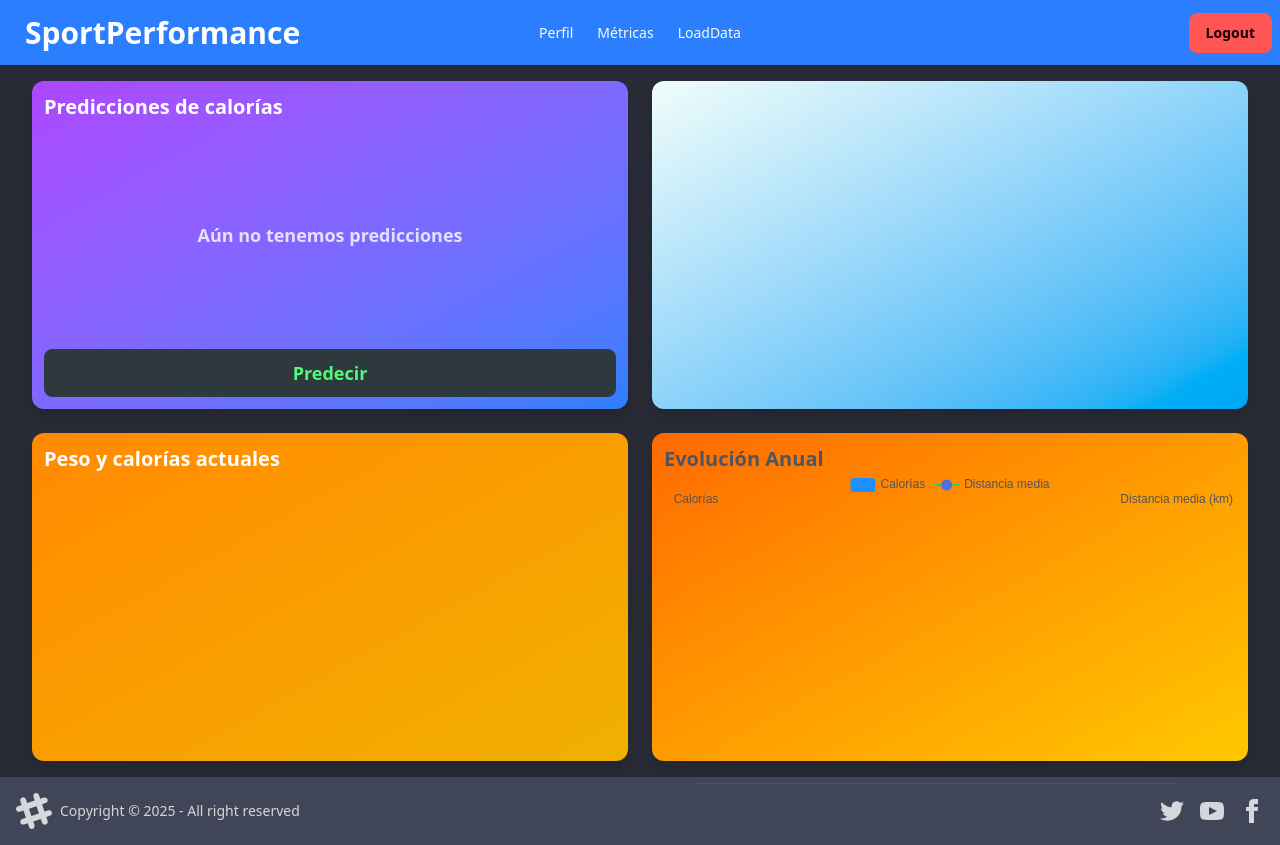
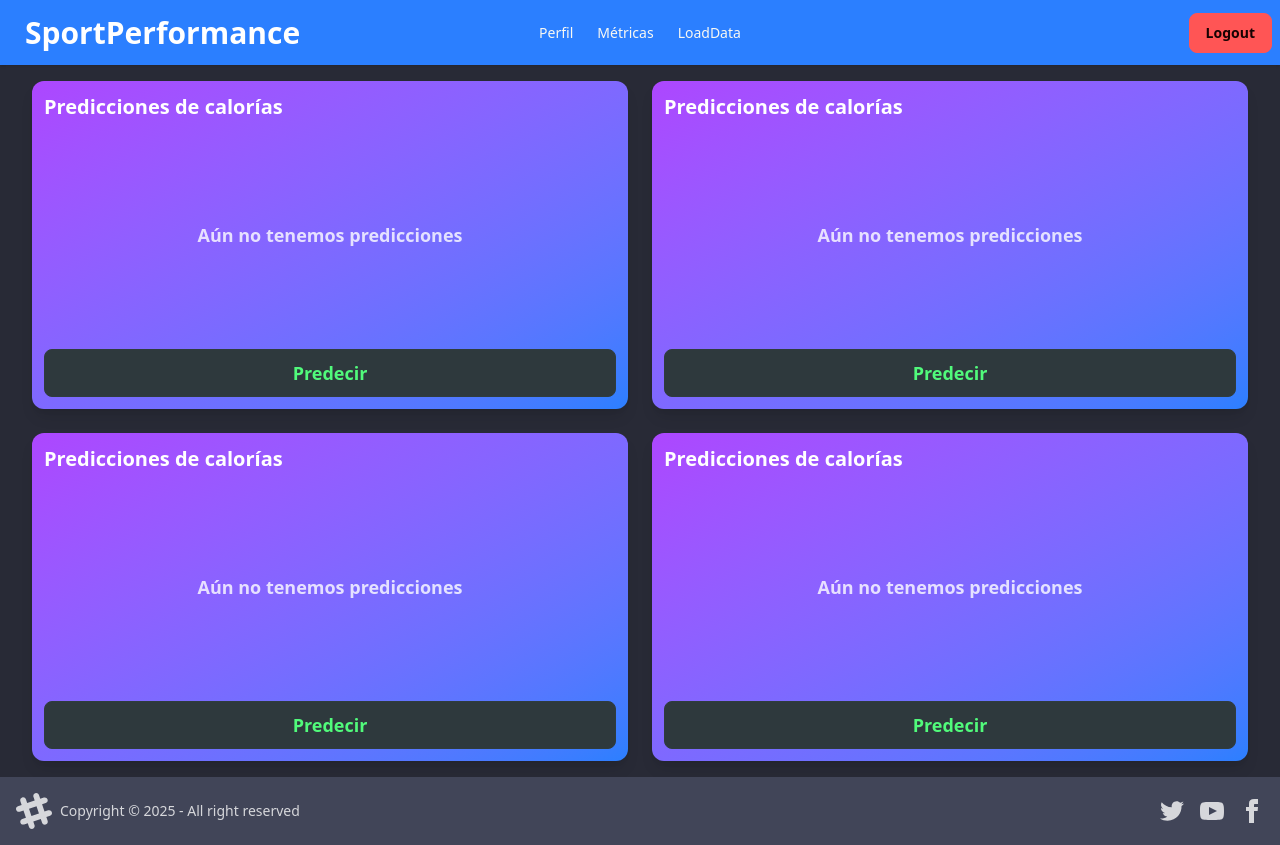
Before and after one commit to VictorCarmonaMoraza/SportPerformance2026_Front_V2, an Angular app: page /sport/user-metrics/0 in a window 1280 px wide. Built offline with nearby package versions, Linux system fonts and the light colour scheme.

Commit message:
Replicamos las 4 graficas en la pantalla

```diff
--- a/src/app/sportPerformance/pages/user-metrics-page/user-metrics-page.html
+++ b/src/app/sportPerformance/pages/user-metrics-page/user-metrics-page.html
@@ -26,57 +26,72 @@
 
 
     <!-- Weekly -->
-    <div class="rounded-xl p-3 bg-gradient-to-br from-teal-50 to-sky-500 shadow-lg flex flex-col">
-      <h2 class="text-gray-600 text-xl font-semibold text-stroke-black">
-        {{ title }}
+    <div class="rounded-xl p-3 bg-gradient-to-br from-purple-500 to-blue-500 shadow-lg flex flex-col h-full">
+      <h2 class="text-white text-xl font-semibold mb-3">
+        Predicciones de calorías
       </h2>
-      <div class="flex-1 min-h-0">
-        <app-evolution-by-week />
+
+      <!-- CONTENEDOR CENTRAL -->
+      <div class="flex-1 min-h-0 flex items-center justify-center">
+        @if (predictions.length > 0) {
+        <app-chart-prediction [predictions]="predictions" [unit]="unidad">
+        </app-chart-prediction>
+        } @else {
+        <p class="text-white text-lg font-semibold opacity-80 text-center">
+          Aún no tenemos predicciones
+        </p>
+        }
       </div>
+
+      <button class="btn btn-soft btn-success btn-lg mt-3 w-full" (click)="PredictionCalories2()">
+        Predecir
+      </button>
     </div>
 
     <!-- Peso -->
-    <div class="rounded-xl p-3 bg-gradient-to-br from-orange-400 to-yellow-500 shadow-lg">
+    <div class="rounded-xl p-3 bg-gradient-to-br from-purple-500 to-blue-500 shadow-lg flex flex-col h-full">
       <h2 class="text-white text-xl font-semibold mb-3">
-        Peso y calorías actuales
+        Predicciones de calorías
       </h2>
 
+      <!-- CONTENEDOR CENTRAL -->
+      <div class="flex-1 min-h-0 flex items-center justify-center">
+        @if (predictions.length > 0) {
+        <app-chart-prediction [predictions]="predictions" [unit]="unidad">
+        </app-chart-prediction>
+        } @else {
+        <p class="text-white text-lg font-semibold opacity-80 text-center">
+          Aún no tenemos predicciones
+        </p>
+        }
+      </div>
 
-      <div class="flex-1 flex flex-col items-center justify-center">
-        <!-- <div class="text-6xl font-bold text-white text-center ">
-          {{ ultimoPeso() }} <span class="text-4xl">kg</span>
-        </div>
-        <h3 class="text-4xl text-white mt-2 opacity-80 text-center">
-          {{ ultimasCalorias() }} Calorias
-        </h3>
-        <h1 class="text-4xl text-white mt-2 opacity-80 text-center">
-          {{ ultimaFecha() }} ultimo dia de entreno
-        </h1>
-
-        <h1 class="text-4xl text-black mt-2 opacity-80 text-center">
-          {{ fechaActual() | date: 'yyyy/MM/dd' }}
-        </h1>
-        <h1 class="text-4xl mt-2 text-center opacity-80" [class.text-white]="diasSinEntrenar() === 0"
-          [class.text-red-500]="diasSinEntrenar() !== null && diasSinEntrenar()! > 0">
-          @if (diasSinEntrenar() === 0) {
-          Entrenaste hoy 💪
-          } @else if (diasSinEntrenar() !== null) {
-          {{ diasSinEntrenar() }} días sin entrenar
-          }
-        </h1> -->
-
-
-      </div>
+      <button class="btn btn-soft btn-success btn-lg mt-3 w-full" (click)="PredictionCalories2()">
+        Predecir
+      </button>
     </div>
 
     <!-- Anual -->
-    <div class="rounded-xl p-3 bg-gradient-to-br from-orange-500 to-yellow-400 shadow-lg flex flex-col">
-      <h2 class="text-gray-600 text-xl font-semibold text-stroke-black">
-        Evolución Anual
+    <div class="rounded-xl p-3 bg-gradient-to-br from-purple-500 to-blue-500 shadow-lg flex flex-col h-full">
+      <h2 class="text-white text-xl font-semibold mb-3">
+        Predicciones de calorías
       </h2>
-      <div class="flex-1 min-h-0">
-        <app-evolution-by-year />
+
+      <!-- CONTENEDOR CENTRAL -->
+      <div class="flex-1 min-h-0 flex items-center justify-center">
+        @if (predictions.length > 0) {
+        <app-chart-prediction [predictions]="predictions" [unit]="unidad">
+        </app-chart-prediction>
+        } @else {
+        <p class="text-white text-lg font-semibold opacity-80 text-center">
+          Aún no tenemos predicciones
+        </p>
+        }
       </div>
+
+      <button class="btn btn-soft btn-success btn-lg mt-3 w-full" (click)="PredictionCalories2()">
+        Predecir
+      </button>
     </div>
 
   </div>
--- a/src/app/sportPerformance/pages/user-metrics-page/user-metrics-page.ts
+++ b/src/app/sportPerformance/pages/user-metrics-page/user-metrics-page.ts
@@ -1,45 +1,28 @@
-import { Component, computed, effect, inject, signal } from '@angular/core';
+import { Component, inject } from '@angular/core';
 import ChartPrediction from '../../../shared/components/chart-prediction/chart-prediction';
-import { EvolutionByWeek } from '../../../shared/components/evolution-by-week/evolution-by-week';
 import { EvolutionByYear } from '../../../shared/components/evolution-by-year/evolution-by-year';
 import { PredictionApi } from '../../../shared/interfaces/prediction-calories-interface';
 import { MachineLearningService } from '../../../shared/services/machine-learning-service';
-import { MetricsService } from '../../../shared/services/metrics-service';
-import { SportService } from '../../../shared/services/sport-service';
 
 
 @Component({
   selector: 'app-user-metrics-page',
-  imports: [EvolutionByWeek, EvolutionByYear, ChartPrediction],
+  imports: [ChartPrediction],
   templateUrl: './user-metrics-page.html',
   styleUrl: './user-metrics-page.css',
 })
 export class UserMetricsPage {
-  private readonly sportService = inject(SportService);
-  private readonly metricsService = inject(MetricsService);
+  // private readonly sportService = inject(SportService);
+  // private readonly metricsService = inject(MetricsService);
   private readonly machineLearningService = inject(MachineLearningService);
   predictions: PredictionApi.Prediction[] = [];
   title: string = '';
   unidad = 'cal'
-
-  /* ===== Recursos ===== */
-  readonly infoUserResource = this.sportService.infoUserResource;
-  readonly deportista = this.sportService.deportista;
-
-  constructor() {
-    effect(() => {
-      const user = this.infoUserResource.value();
-      if (!user) return;
-
-      this.metricsService.setDeportistaId(user.deportista.id);
-
-      this.title = user.deportista.disciplina_deportiva;
-    });
-  }
+  deportistaId = localStorage.getItem('deportistaId');
 
   PredictionCalories() {
     //Llamamos al metodo predicciones con el id del usuario
-    this.machineLearningService.getCaloriesPrediction(this.infoUserResource.value()?.deportista.id!).subscribe({
+    this.machineLearningService.getCaloriesPrediction(Number(this.deportistaId)).subscribe({
       next: (response) => {
         this.predictions = response.predictions;
         console.log('Las predicciones son:', this.predictions);
@@ -53,4 +36,8 @@ export class UserMetricsPage {
     });
 
   }
+
+  PredictionCalories2() {
+    console.log('Desde el metodo dos', Number(this.deportistaId))
+  }
 }
```
